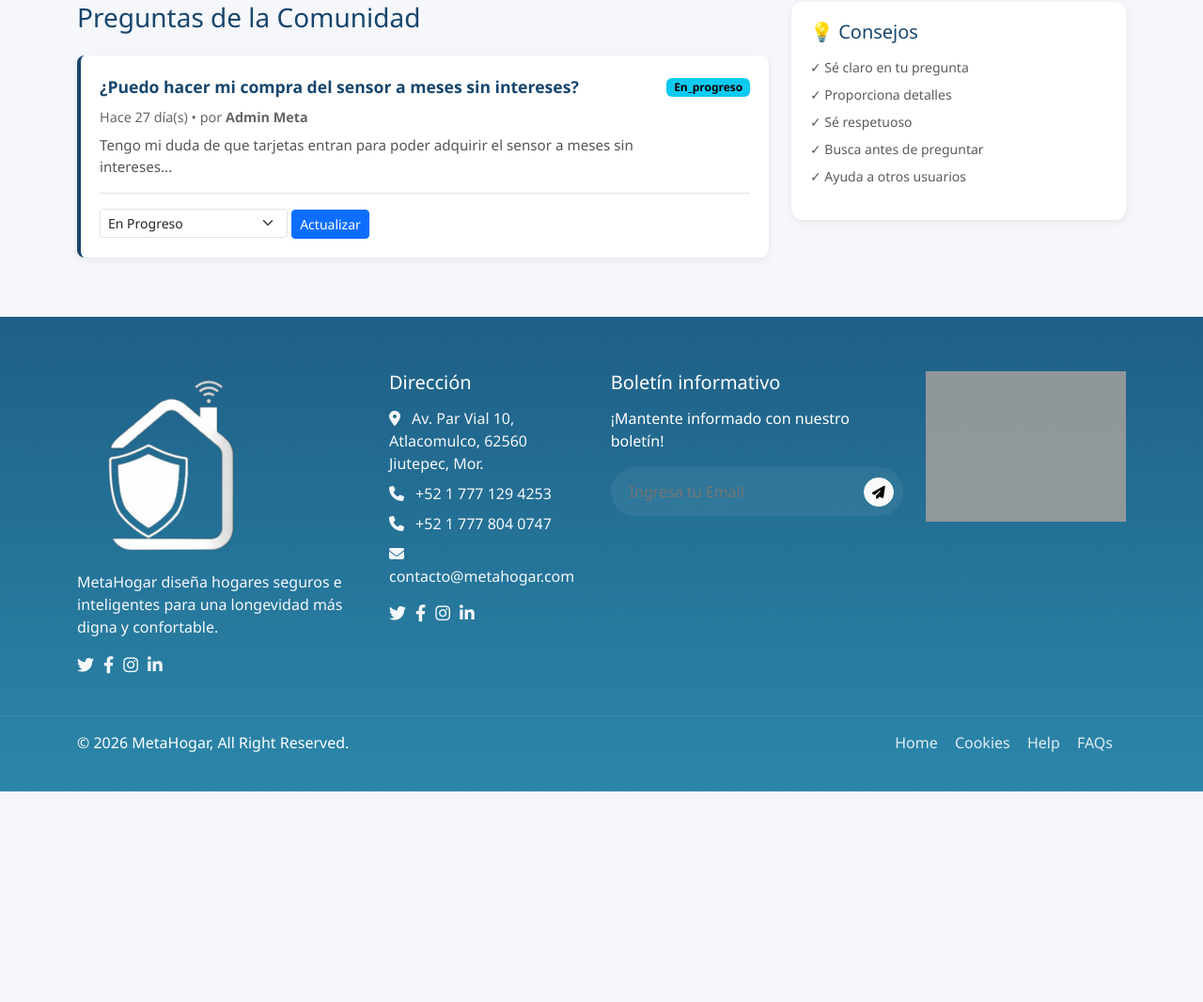
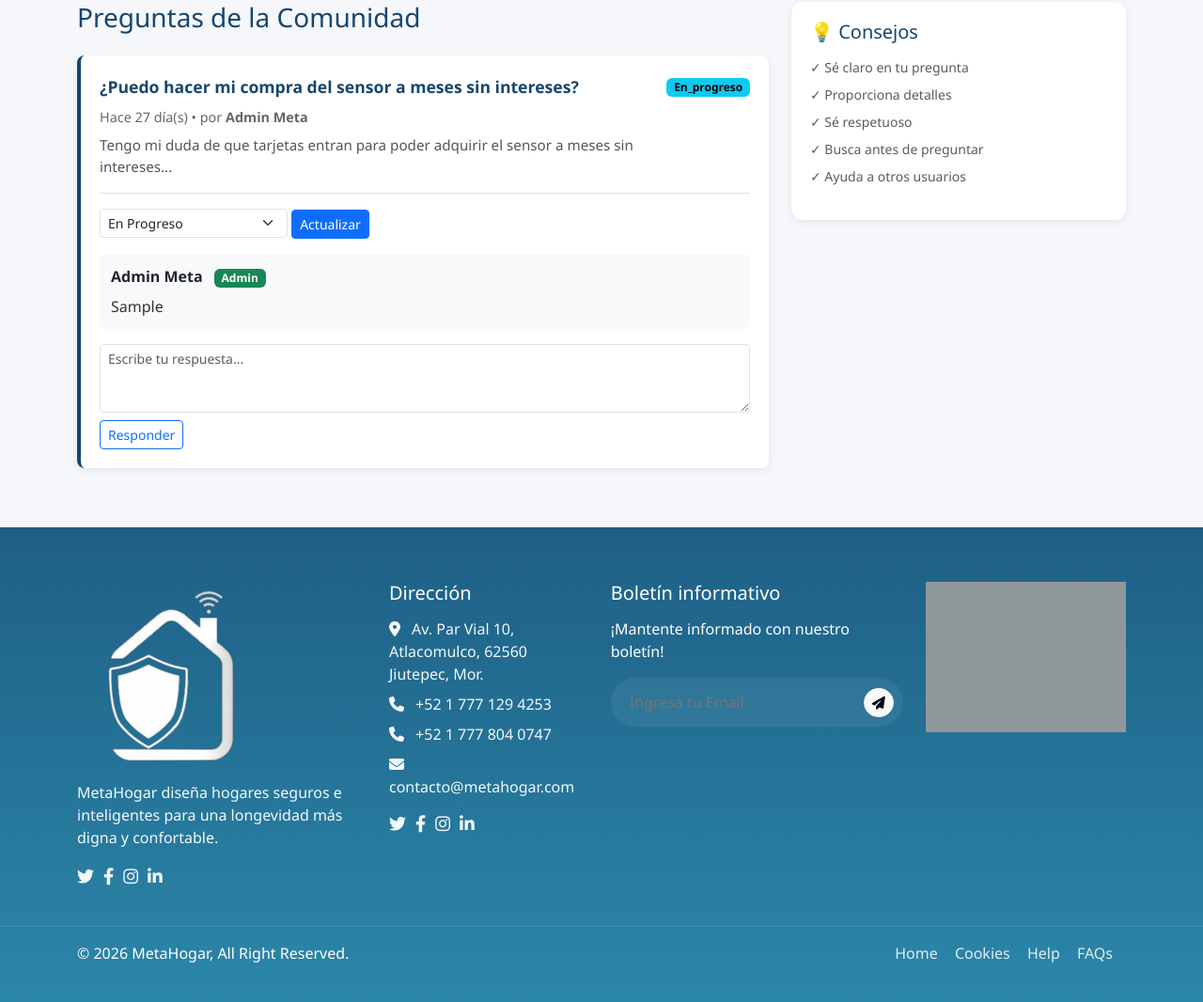
Before and after one commit to RTMWord/estadia, a PHP site: page /Estadia/comunidad.php in a window 1280 px wide. Shown: the part 591-1657 px from the top of the page at 94% size. Before the commit the page ends 1433 px from the top, so only its background shows below. Run offline with PHP 8.4, Linux system fonts and the light colour scheme; the visitor is signed in with stand-in values (Sample User, id 1); data comes from the database, SQL or seed files in the repository; tables that the repository leaves empty hold one stand-in row (values such as "Sample post"); grey boxes are pictures that could not be loaded.

Commit message:
Comunidad digital

```diff
--- a/public/comunidad.php
+++ b/public/comunidad.php
@@ -1,6 +1,15 @@
 <?php
 require_once __DIR__ . '/../app/config/db.php';
 require_once __DIR__ . '/../app/helpers/auth.php';
+
+// Comprobar si el usuario actual es administrador (para controlar permisos en la vista)
+$isAdmin = false;
+if (isLogged()) {
+    $stmtRole = $pdo->prepare('SELECT r.Nombre FROM UsuarioRol ur JOIN Rol r ON ur.Rol_idRol = r.idRol WHERE ur.Usuario_idUsuario = ? LIMIT 1');
+    $stmtRole->execute([getUserId()]);
+    $roleName = $stmtRole->fetchColumn();
+    $isAdmin = ($roleName === 'administrador');
+}
 
 // Procesar nueva incidencia (comentario/pregunta simple)
 if ($_SERVER['REQUEST_METHOD'] === 'POST' && isLogged()) {
@@ -32,7 +41,10 @@ if ($_SERVER['REQUEST_METHOD'] === 'POST' && isLogged()) {
 }
 
 // Procesar actualización de estado (solo admin)
-if ($_SERVER['REQUEST_METHOD'] === 'POST' && isset($_POST['actualizar_estado']) && isLogged()) {
+if ($_SERVER['REQUEST_METHOD'] === 'POST' && isset($_POST['actualizar_estado'])) {
+    // Verificar a nivel servidor que el usuario es administrador
+    requireRole($pdo, 'administrador');
+    // si requireRole no sale, el usuario es admin
     $idIncidencia = intval($_POST['idIncidencia'] ?? 0);
     $estado = $_POST['estado'] ?? '';
 
@@ -48,6 +60,34 @@ if ($_SERVER['REQUEST_METHOD'] === 'POST' && isset($_POST['actualizar_estado'])
         }
     }
 }
+
+// Procesar nueva respuesta a una incidencia
+if ($_SERVER['REQUEST_METHOD'] === 'POST' && isset($_POST['nueva_respuesta']) && isLogged()) {
+    $idIncidencia = intval($_POST['incidencia_id'] ?? 0);
+    $cuerpo = trim($_POST['cuerpo_respuesta'] ?? '');
+    $usuarioId = getUserId();
+
+    if ($idIncidencia > 0 && !empty($cuerpo)) {
+        try {
+            $stmt = $pdo->prepare("INSERT INTO respuesta_incidencia (Incidencia_idIncidencia, Usuario_idUsuario, Cuerpo) VALUES (:incidencia, :usuario, :cuerpo)");
+            $stmt->execute([
+                ':incidencia' => $idIncidencia,
+                ':usuario' => $usuarioId,
+                ':cuerpo' => $cuerpo
+            ]);
+
+            $_SESSION['mensaje'] = 'Respuesta publicada correctamente';
+            header('Location: comunidad.php');
+            exit;
+        } catch (Exception $e) {
+            $_SESSION['error'] = 'Error al publicar respuesta: ' . $e->getMessage();
+        }
+    } else {
+        $_SESSION['error'] = 'Respuesta vacía o incidencia inválida';
+    }
+}
+
+// Nota: la funcionalidad de votos ha sido deshabilitada — no hay procesamiento aquí.
 
 // Obtener todas las incidencias (preguntas/comentarios)
 $stmt = $pdo->query("
@@ -211,8 +251,7 @@ $estadisticas = $pdo->query("
                             </div>
 
                             <!-- Botones de admin para cambiar estado -->
-                            <?php if (isLogged()): // Simplificar: permitir a usuarios cambiar estado
-                            ?>
+                            <?php if ($isAdmin): ?>
                                 <div class="mt-3 pt-3 border-top">
                                     <form method="post" style="display: inline;">
                                         <input type="hidden" name="idIncidencia" value="<?= $inc['idIncidencia'] ?>">
@@ -226,7 +265,50 @@ $estadisticas = $pdo->query("
                                     </form>
                                 </div>
                             <?php endif; ?>
-                        </div>
+
+                                <?php
+                                // Obtener respuestas para esta incidencia
+                                $stmtR = $pdo->prepare("SELECT r.*, u.Nombre, u.ApellidoP, u.Email,
+                                    (SELECT COUNT(*) FROM usuariorol ur JOIN rol ro ON ur.Rol_idRol = ro.idRol WHERE ur.Usuario_idUsuario = r.Usuario_idUsuario AND ro.Nombre = 'administrador') AS es_admin
+                                    FROM respuesta_incidencia r
+                                    LEFT JOIN usuario u ON r.Usuario_idUsuario = u.idUsuario
+                                    WHERE r.Incidencia_idIncidencia = :id
+                                    ORDER BY r.Aceptada DESC, r.Puntos DESC, r.FechaCreacion ASC");
+                                $stmtR->execute([':id' => $inc['idIncidencia']]);
+                                $respuestas = $stmtR->fetchAll(PDO::FETCH_ASSOC);
+                                ?>
+
+                                <?php if (!empty($respuestas)): ?>
+                                    <div class="mt-3">
+                                        <?php foreach ($respuestas as $res): ?>
+                                            <div style="background:#f8f9fb; border-radius:8px; padding:12px; margin-bottom:10px;">
+                                                <div class="d-flex justify-content-between align-items-start">
+                                                    <div>
+                                                        <strong><?= htmlspecialchars($res['Nombre'] . ' ' . ($res['ApellidoP'] ?? '')) ?></strong>
+                                                        <?php if (!empty($res['es_admin'])): ?>
+                                                            <span class="badge bg-success ms-2">Admin</span>
+                                                        <?php endif; ?>
+                                                    </div>
+                                                </div>
+                                                <div class="mt-2" style="color:#333;"><?= nl2br(htmlspecialchars($res['Cuerpo'])) ?></div>
+                                            </div>
+                                        <?php endforeach; ?>
+                                    </div>
+                                <?php endif; ?>
+
+                                <?php if (isLogged()): ?>
+                                    <div class="mt-3">
+                                        <form method="post">
+                                            <input type="hidden" name="incidencia_id" value="<?= $inc['idIncidencia'] ?>">
+                                            <div class="mb-2">
+                                                <textarea name="cuerpo_respuesta" class="form-control form-control-sm" rows="3" placeholder="Escribe tu respuesta..." required minlength="2"></textarea>
+                                            </div>
+                                            <button type="submit" name="nueva_respuesta" class="btn btn-sm btn-outline-primary">Responder</button>
+                                        </form>
+                                    </div>
+                                <?php endif; ?>
+
+					</div>
                     <?php endforeach; ?>
                 <?php endif; ?>
             </div>
```
Also changed, not shown: bdmeta_1v (1).sql (+27 -0 lines).
